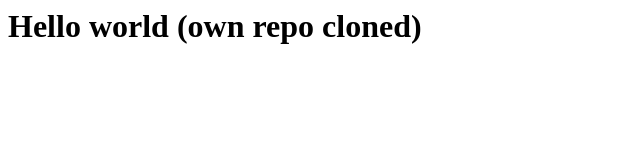
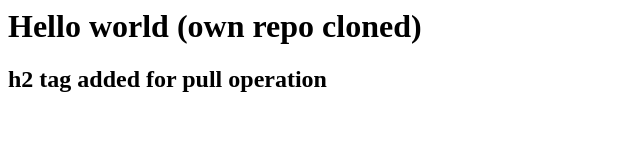
Before and after one commit to NirajCT10851/Citiustech_Test, a plain HTML site: page index.html in a window 1280 px wide. Shown: the whole page, without its empty margins (0-640 px from the left). Drawn offline with Linux system fonts and the light colour scheme.

Commit message:
h2 tag added

```diff
--- a/index.html
+++ b/index.html
@@ -1 +1,2 @@
 <h1>Hello world (own repo cloned)</h1>
+<h2>h2 tag added for pull operation</h2>
```
